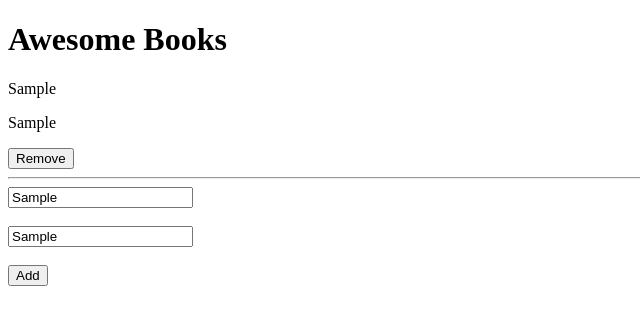
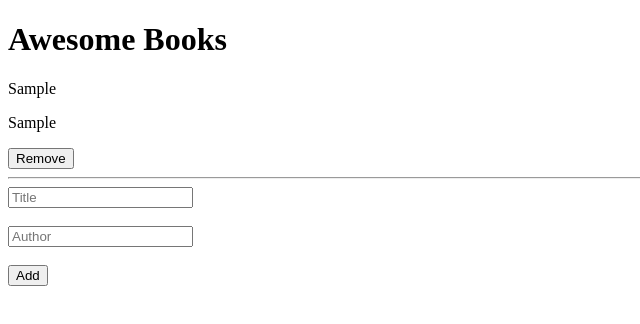
Before and after one commit to samlorlah/awesome-books, a website: page index.html in a window 1280 px wide. Both pictures are taken after typing "Sample", "Sample" into the empty fields and a click on the button "Add". Shown: the full height of the page, 0-640 px from the left. Drawn offline with Linux system fonts and the light colour scheme.

Commit message:
Change previous addBook function to displayBook function & refactor addBook function

```diff
--- a/index.html
+++ b/index.html
@@ -14,10 +14,11 @@
       <div class="book-list">
 
       </div>
+
       <form id="add-books-form">
        <input class="titleField" name="title" placeholder="Title" > <br> <br>
        <input class="authorField" name="author" placeholder="Author" > <br> <br>
-       <button type="ubmit">Add</button>
+       <button type="submit">Add</button>
       </form>
     </main>
     <script src="./js/script.js"></script>
--- a/js/script.js
+++ b/js/script.js
@@ -2,30 +2,51 @@ const addBookForm = document.getElementById("add-books-form");
 const bookList = document.querySelector(".book-list");
 
 let bookLists = [];
+let newBook; // variable for book object that's pushed in array
+let title;
+let author;
 
-const addBook = () => {
-    bookList.innerHTML = "";
-    bookLists.forEach((book, index) => {
-        const bookFrag = document.createRange().createContextualFragment(`
-            <div>
-                <p>${book.title}</p>
-                <p>${book.author}</p>
-                <button>Remove</button>
-                <hr>
-            </div>
-        `);
-        bookList.append(bookFrag);
-    })
+function addBook(bookObject){
+  bookLists.push(bookObject);
+
+  localStorage.setItem('booksCollection', JSON.stringify(bookLists));
+  title.value = '';
+  author.value = '';
+
+  displayBook(bookObject, bookLists.length - 1);
+}
+
+function displayBook(bookObject, index){
+  const bookInfo = document.createElement('div');
+  bookInfo.classList = 'bookInfo';
+  bookInfo.id = index;
+
+  bookInfo.innerHTML = `
+    <p class="book-name">${newBook.title}</p>
+    <p class="book-author">${newBook.author}</p>
+  `;
+
+  const removeBtn = document.createElement('button');
+  removeBtn.classList = 'remove-btn';
+  removeBtn.innerText = 'Remove';
+
+  const hrLine = document.createElement('hr');
+
+  bookInfo.appendChild(removeBtn);
+  bookInfo.appendChild(hrLine);
+  bookList.prepend(bookInfo);
 }
 
 addBookForm.addEventListener('submit', function(e){
-    e.preventDefault();
-    let title = document.querySelector(".titleField");
-    let author = document.querySelector(".authorField");
-    const newBook = {
-        title: title.value,
-        author: author.value
-    }
-    bookLists.push(newBook);
-    addBook();
-})
+  e.preventDefault();
+
+  title = document.querySelector(".titleField");
+  author = document.querySelector(".authorField");
+
+  newBook = {
+    title: title.value,
+    author: author.value
+  }
+
+  addBook(newBook);
+});
```
